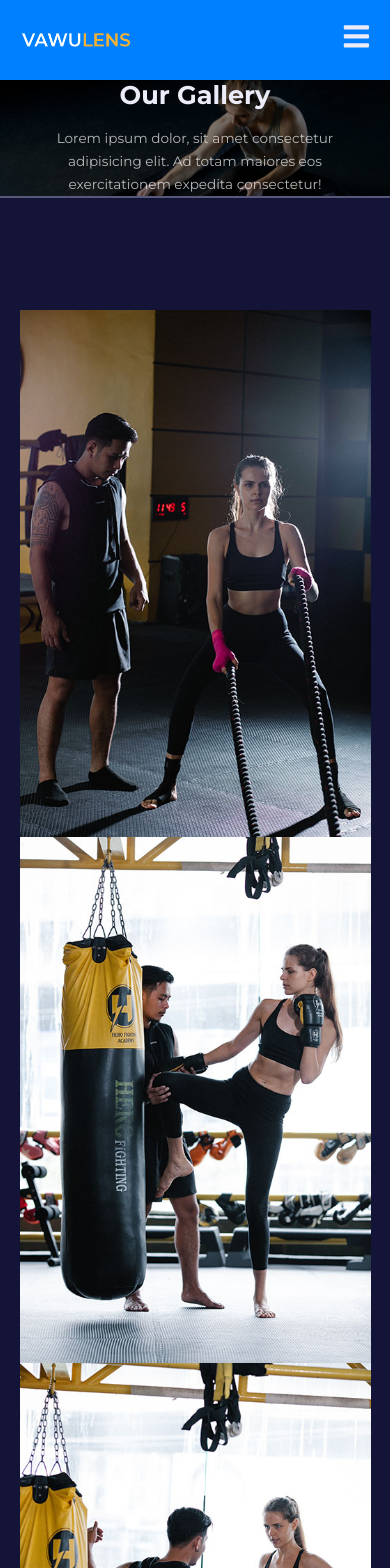
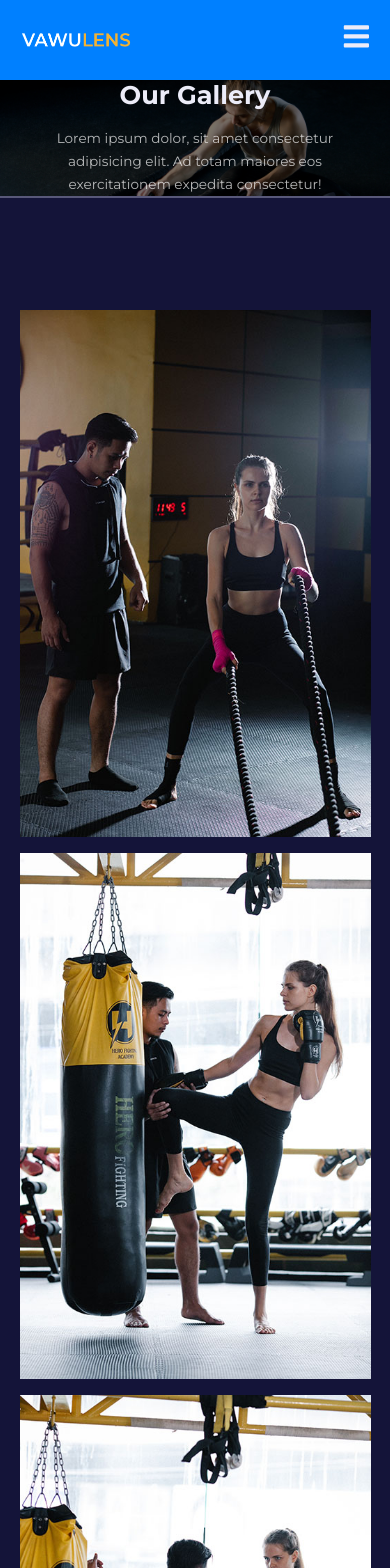
Before and after one commit to kodesand/React-website, a React (Vite) app: page /gallery in a window 390 px wide. Shown: the top 1568 px of the page. Built offline with nearby package versions, Linux system fonts and the light colour scheme.

Commit message:
gallery page styling

```diff
--- a/src/pages/gallery/gallery.css
+++ b/src/pages/gallery/gallery.css
@@ -0,0 +1,32 @@
+.gallery__container {
+  display: grid;
+  grid-template-columns: repeat(3, 1fr);
+}
+
+.gallery__container article {
+  border: 1rem solid transparent;
+  transition: var(--transition);
+}
+
+.gallery__container article:hover {
+  border-color: var(--color-gray-500);
+}
+
+/* media queries (medium screens) */
+@media screen and (max-width: 1024px) {
+  .gallery__container {
+    grid-template-columns: 1fr 1fr;
+    gap: 2rem;
+  }
+  .gallery__container article {
+    border: 0;
+  }
+}
+
+/* media queries (small screens) */
+@media screen and (max-width: 600px) {
+  .gallery__container {
+    grid-template-columns: 1fr;
+    gap: 1rem;
+  }
+}
```
